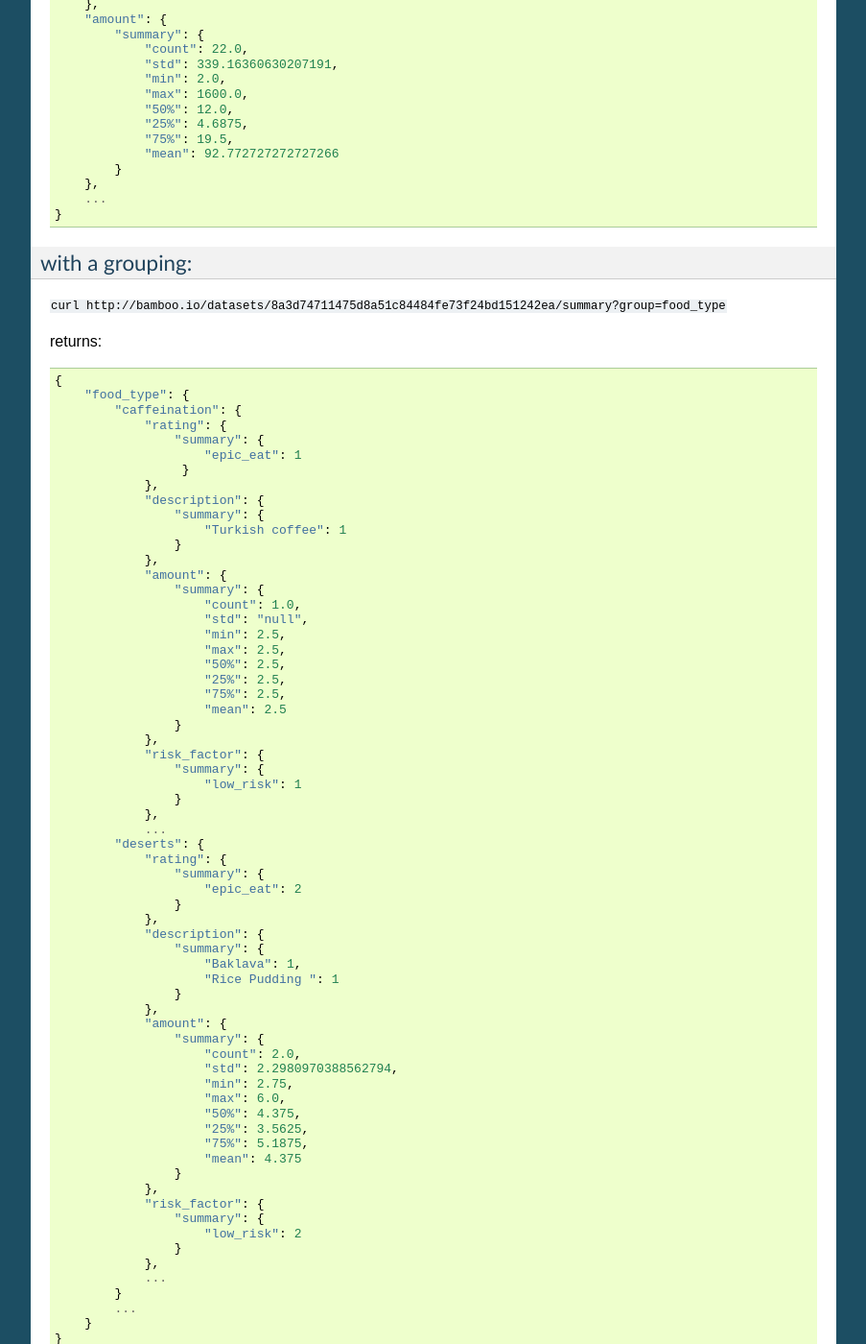
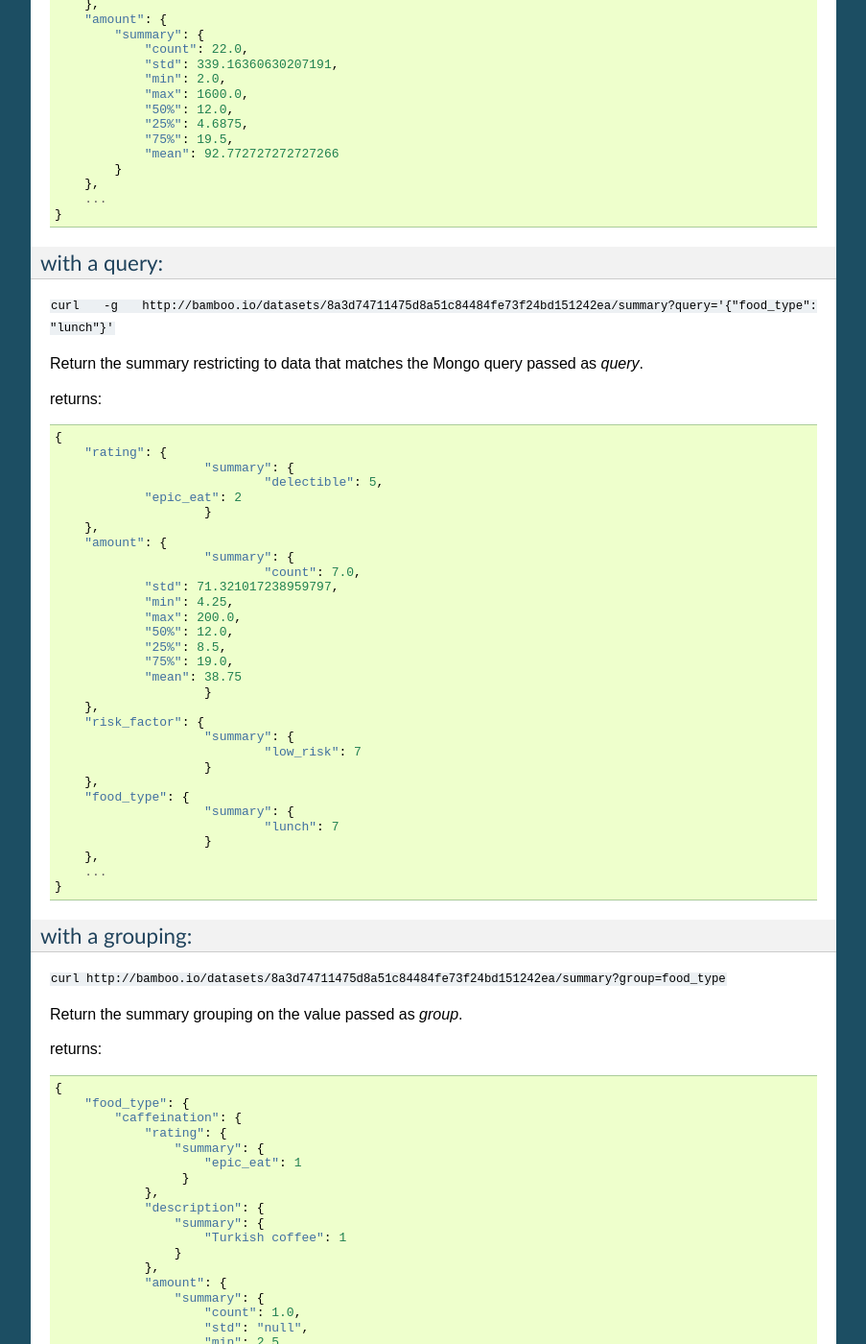
Before and after one commit to pld/bamboo, a Sphinx documentation site: the page built from docs/basic_commands.rst, in a window 1280 px wide and 1400 px high, scrolled down 3217 px. Shown: the whole window at 96% size, without its empty margins (198-1101 px from the left). Built offline with Sphinx 7.4.7, drawn with Linux system fonts in a browser that asks for light colours; formulas are drawn with MathJax 3.

Commit message:
add query summary ref

```diff
--- a/docs/basic_commands.rst
+++ b/docs/basic_commands.rst
@@ -202,10 +202,54 @@ returns::
         ...
     }
 
+with a query:
+^^^^^^^^^^^^^^^^
+
+``curl -g http://bamboo.io/datasets/8a3d74711475d8a51c84484fe73f24bd151242ea/summary?query='{"food_type": "lunch"}'``
+
+Return the summary restricting to data that matches the Mongo query passed as
+*query*.
+
+returns::
+
+    {
+        "rating": {
+			"summary": {
+				"delectible": 5,
+                "epic_eat": 2
+			}
+        },
+        "amount": {
+			"summary": {
+				"count": 7.0,
+                "std": 71.321017238959797,
+                "min": 4.25,
+                "max": 200.0,
+                "50%": 12.0,
+                "25%": 8.5,
+                "75%": 19.0,
+                "mean": 38.75
+			}
+        },
+        "risk_factor": {
+			"summary": {
+				"low_risk": 7
+			}
+        },
+        "food_type": {
+			"summary": {
+				"lunch": 7
+			}
+        },
+        ...
+    }
+
 with a grouping:
 ^^^^^^^^^^^^^^^^
 
 ``curl http://bamboo.io/datasets/8a3d74711475d8a51c84484fe73f24bd151242ea/summary?group=food_type``
+
+Return the summary grouping on the value passed as *group*.
 
 returns::
 
```
